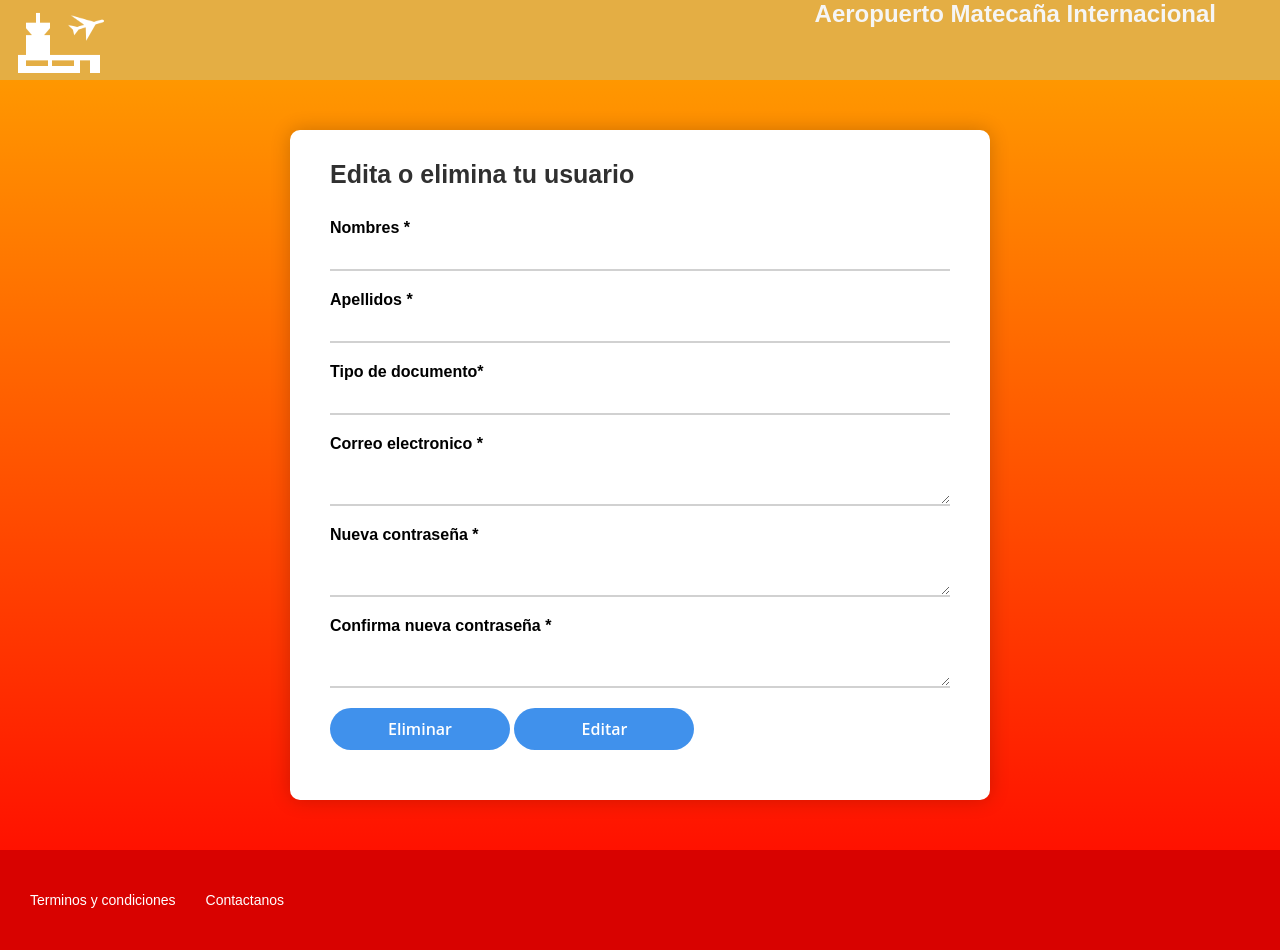
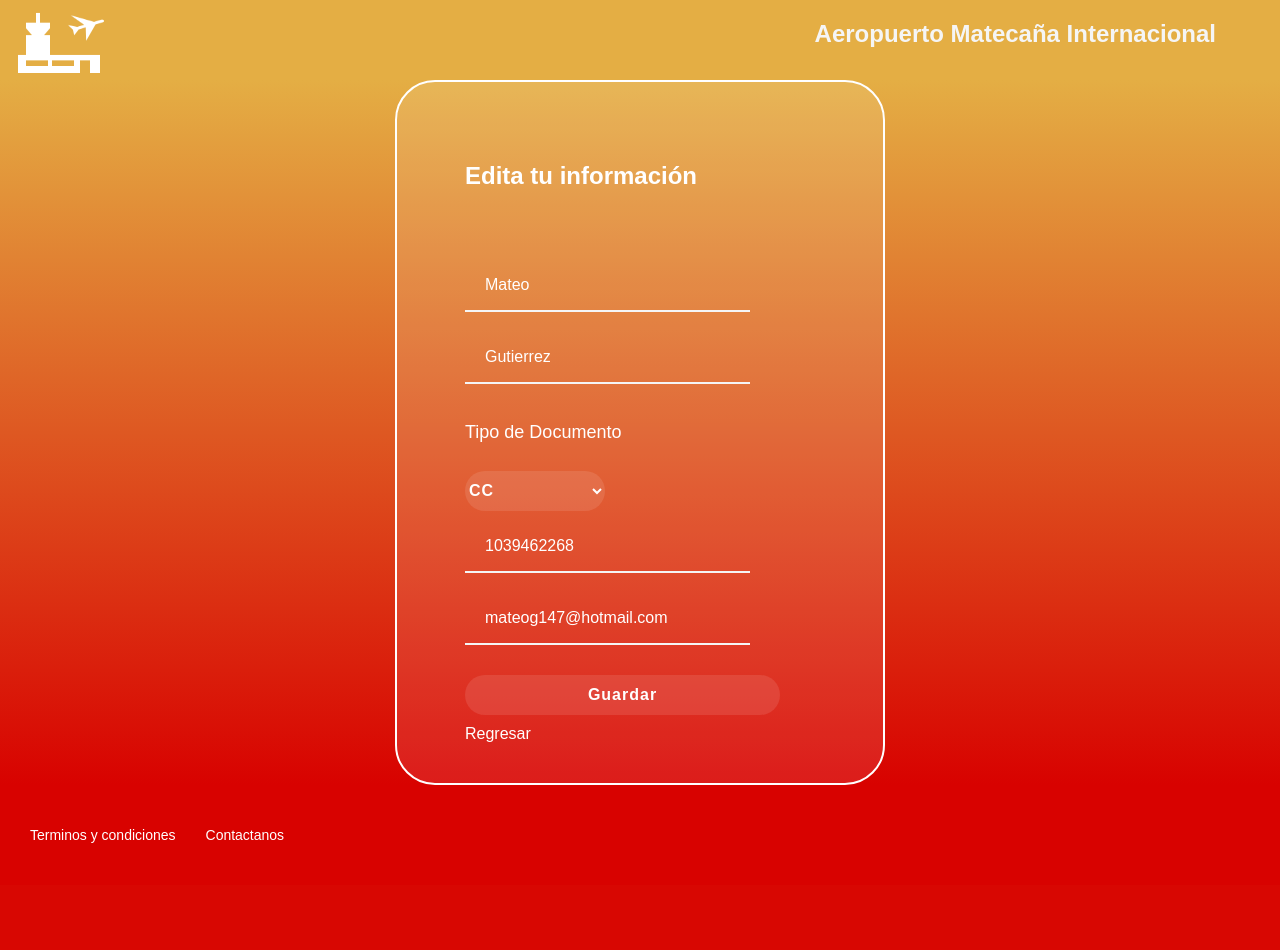
Before and after one commit to mateog147/reto105-30-2, a Flask app: page /editarusuario/ in a window 1280 px wide. After the commit the page ends 843 px from the top, so only its background shows below. Run offline with Flask 2, Linux system fonts and the light colour scheme; a user stored in the database is signed in; data comes from the database, SQL or seed files in the repository; both versions use the stored data as it was after the commit.

Commit message:
Se agrega la funcionalidad de editar usuario para perfiles U y P

```diff
--- a/app.py
+++ b/app.py
@@ -62,7 +62,7 @@ def login():
             else:
                 # Procedo a ubicar el usuario indicado
                 #Armo la consulta SQL
-                sql = f"SELECT nombre, perfil, contraseña FROM usuarios WHERE email='{usr}'"
+                sql = f"SELECT nombre, perfil, contraseña, codigo FROM usuarios WHERE email='{usr}'"
                 #print('arme a consulta')
                 #Ejecuto la consulta
                 dat = cargardatos(sql)
@@ -82,6 +82,7 @@ def login():
                         session['nombre']=(dat[0][0])
                         profile=dat[0][1]
                         session['perfil']=dat[0][1]
+                        session['codigo']=dat[0][3]
                     else:
                         msg ='ERROR:: clave invalida'
 
@@ -221,7 +222,7 @@ def listarVuelos(usr=None):
     else:
         try:
             #Armo la consulta SQL
-            sql = f"SELECT * FROM vuelos"
+            sql = f"SELECT * FROM vuelos WHERE estadovuelo <> 'CERRADO'"
             #print('arme a consulta')
             #Ejecuto la consulta
             dat = cargardatos(sql)
@@ -247,8 +248,77 @@ def listarVuelos(usr=None):
 
 
 @server.route('/editarusuario/')
+@server.route('/editarusuario/',methods=['GET', 'POST'])
 def editUser():
-    return render_template('editarEliminarUsuario.html')
+    #Valido el perfil del usuario logeado.
+    #Si el usuario no tiene privilegios de administrado
+    if session['perfil']=='U' or session['perfil']=='P':
+        if request.method == 'GET':
+            cod=session['codigo'] #capturo el codigo del usuario logeado
+            try:
+                if cod==None:
+                    msg = 'ERROR: Se Debe suministrar un usuario'
+                else:
+                    #armo la consulta
+                    sql = f"SELECT nombre, apellidos, documento, email FROM usuarios WHERE codigo='{cod}'"
+                    #Ejecuto la consulta
+                    dat = cargardatos(sql)
+
+                    #si no encuentro informacion
+                    if len(dat)==0:
+                        msg ='ERROR:: Usuario no valido'
+                        #print(msg)
+                    #De lo contario si hay datos encontrados
+                    else:
+                        msg = 'Ok'
+
+            except Exception:
+                msg = 'ERROR: Por favor intente luego'
+                print(Exception)
+            #Si encontre datos renderizo la pantalla de editar usuario con los datos del usuario
+            if msg == 'Ok':
+                return render_template('editarEliminarUsuario.html',nombre = dat[0][0], apellido = dat[0][1], cedula = dat[0][2], correo = dat[0][3])
+            #si algo salio mal rederizo la pantalla con el mensaje de error
+            else:
+                return render_template('editarEliminarUsuario.html',error = msg)
+        elif request.method == 'POST':
+            cod=session['codigo']
+            nombre=request.form['nombre']
+            apellido=request.form['apellido']
+            tipo=request.form['tipo']
+            doc=request.form['documento']
+            correo=request.form['email']
+            try:
+                if cod==None:
+                    msg = 'ERROR: Se Debe suministrar un usuario'
+                else:
+                    # Procedo a actualizar el usuario indicado
+                    #Armo la consulta SQL
+                    sql = f"UPDATE usuarios SET nombre = '{nombre}', apellidos = '{apellido}', tipodocumento = '{tipo}', documento = '{doc}', email = '{correo}' WHERE codigo='{cod}'"
+                    #Ejecuto la consulta
+                    res = resgistrardato(sql)
+                    if res==0:
+                        msg ='ERROR:: Usuario no valido'
+                        print(msg)
+                    #De lo contrario capturo el perfil del usuario y creo las variables de sesion
+                    else:
+                        msg = 'Ok'
+
+            except Exception:
+                msg = 'ERROR: Por favor intente luego'
+                print(Exception)
+            if msg == 'Ok':
+                if session['perfil']=='P':
+                    return redirect('/mpiloto/')
+                else:
+                    return redirect('/menu/')
+            else:
+                return render_template('editarEliminarUsuario.html',error = msg)
+    #si el usuario si tiene privilegios de admin
+    elif session['perfil']=='A':
+        return render_template('editarUsuarioAdmin.html')
+    else:
+        return render_template('error.html',mensaje='Acceso no permitido')
 
 
 
--- a/templates/editarEliminarUsuario.html
+++ b/templates/editarEliminarUsuario.html
@@ -4,9 +4,8 @@
     <meta charset="UTF-8">
     <meta name="viewport" content="width=device-width, initial-scale=1.0">
     <meta http-equiv="X-UA-Compatible" content="ie=edge">
-    <title>Formulario de contacto</title>
+    <title>Editar</title>
 
-    <link rel="stylesheet" href='{{ url_for("static", filename="css/estilos.css") }}'>
     <link rel="stylesheet" href='{{ url_for("static", filename="css/style.css") }}'>
 
 </head>
@@ -15,40 +14,32 @@
         <img class="header__img" src="../static/media/icons8-aeropuerto-100.png" alt="Logo" />
         <h2 class="header__title"><a href="/home/">Aeropuerto Matecaña Internacional</a> </h2>
     </header>
-    <section class="form_wrapeditar">
 
-        <form action="" class="form_contact">
-            <h2>Edita o elimina tu usuario</h2>
-            <div class="user_info">
-                <label for="names">Nombres *</label>
-                <input type="text" id="names">
-
-                <label for="phone">Apellidos *</label>
-                <input type="text" id="phone">
-
-                <label for="email">Tipo de documento*</label>
-                <input type="text" id="email">
-
-                <label for="mensaje">Correo electronico *</label>
-                <textarea id="mensaje"></textarea>
-
-                <label for="mensaje">Nueva contraseña *</label>
-                <textarea id="mensaje"></textarea>
-
-                <label for="mensaje">Confirma nueva contraseña *</label>
-                <textarea id="mensaje"></textarea>
-
-                <div>
-                    <input class="EditarVuelo" type="button" value="Eliminar" id="btnSend">
-                    <input class="EditarVuelo" type="button" value="Editar" id="btnSend">
-                </div>
-            </div>
-        </form>
-
+    <section class="login">
+        <section class="login__container">
+                <h2>Edita tu información</h2>
+                <h2 class="errmsg">{{error}}</h2>
+                <form action="/editarusuario/" method="post">
+                    <input class="input" type="text" name="nombre" value="{{nombre}}" required/>
+                    <input class="input" type="text" name="apellido" value="{{apellido}}" required/>
+                    <p>Tipo de Documento</p>
+                    <select class="select" name="tipo">
+                        <option>CC</option>
+                        <option>TI</option>
+                        <option>CE</option>
+                        <option>PASAPORTE</option>
+                        </select>
+                    <input class="input" type="text" name='documento' value="{{cedula}}" required/>
+                    <input class="input" type="email" name='email' value="{{correo}}" required/>
+                    <!--button class="button" value="Registame" onclick="validateCaptcha()"-->
+                    <input class="button" type="submit" value="Guardar">
+                </form>
+                <a href="/login/">Regresar</a>
+            </section>
     </section>
-    <footer class="footer" >
-        <a href="/terminos">Terminos y condiciones </a>
-        <a href="/contactanos">Contactanos</a>
-      </footer>
+    <footer class="footer">
+    <a href="/terminos">Terminos y condiciones </a>
+    <a href="/contactanos">Contactanos</a>
+    </footer>
 </body>
 </html>
```
Also changed, not shown: templates/editarUsuarioAdmin.html (added, +43 -0 lines), AIM.db.
